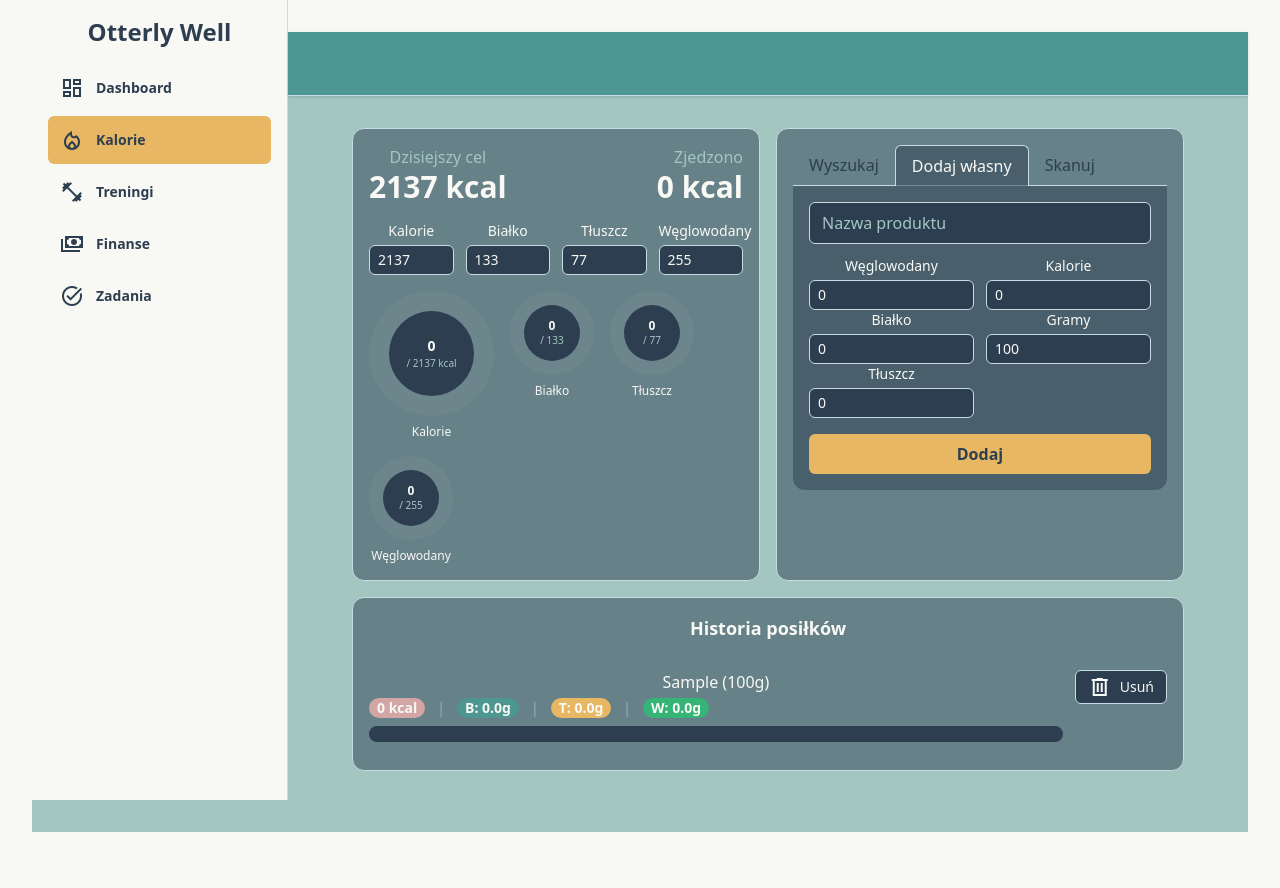
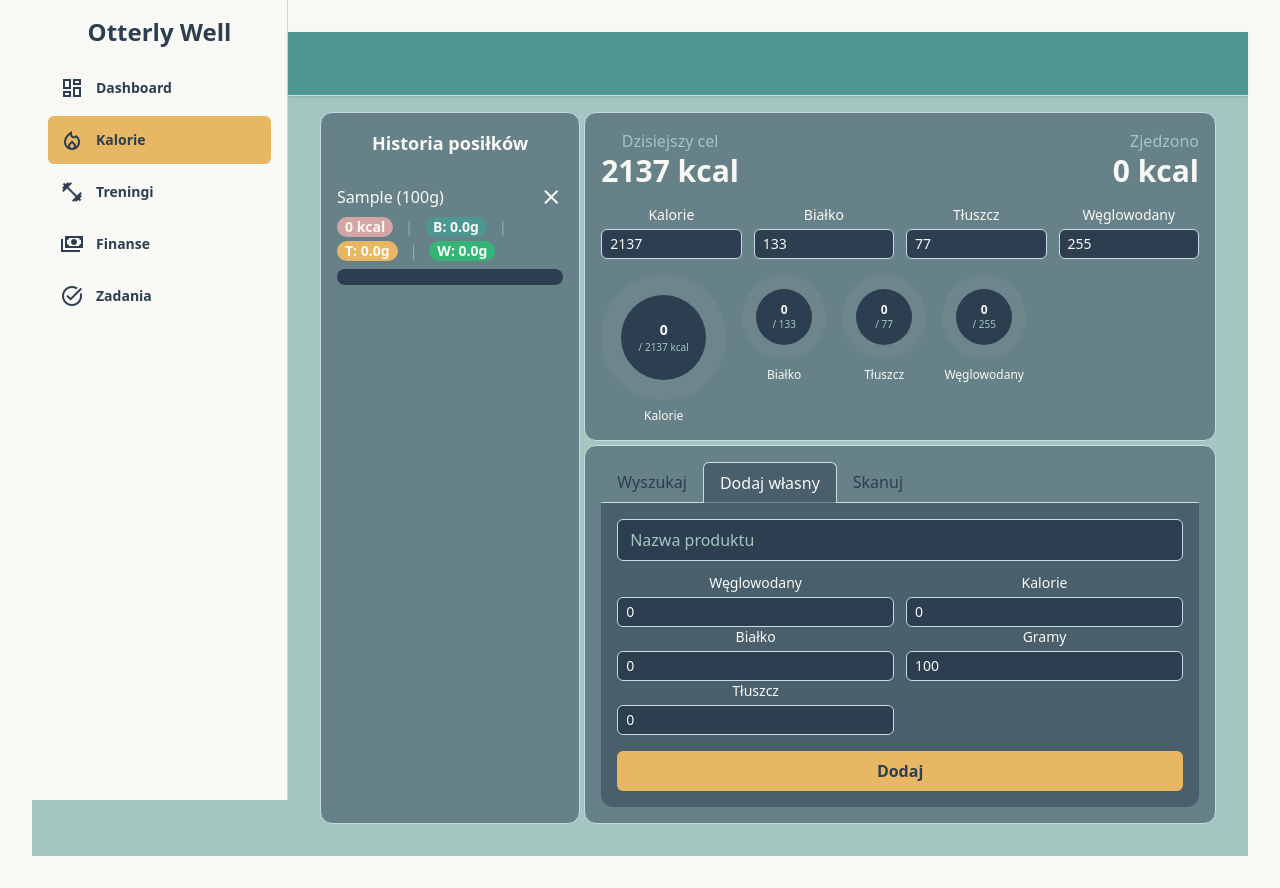
Before and after one commit to czarekmilek/OtterlyWell, a React (Vite) app in the folder otterly-well/: page /calories in a window 1280 px wide. Both pictures are taken after typing "Sample" into the empty fields and a click on the button "Dodaj". Before the commit the page ends 864 px from the top, so only its background shows below. Built offline with nearby package versions, Linux system fonts and the light colour scheme.

Commit message:
Restyled calories module - The entries are a high column now - The goals and adding options are tiles next to entries column - Added custom width for styling narrower screens - Changed delete entry icon - Minor styling fixes

```diff
--- a/otterly-well/src/components/Calories/Calories.tsx
+++ b/otterly-well/src/components/Calories/Calories.tsx
@@ -126,9 +126,11 @@ export default function Calories() {
       initial={{ opacity: 0 }}
       animate={{ opacity: 1 }}
       transition={{ duration: 0.5 }}
-      className="p-4 sm:p-6 lg:p-8"
+      className="py-2 sm:py-4"
     >
-      <section className="mb-4 flex gap-4 lg:flex-row flex-col">
+      <section className="mb-4 flex gap-1 lg:flex-row flex-col">
+        <EntriesList entries={entries} removeEntry={removeEntry} />
+        <div className="gap-1 flex flex-col">
           <Goals
             goalCalories={goalCalories}
             totalCalories={totalCalories}
@@ -140,8 +142,7 @@ export default function Calories() {
             setGoalFat={setGoalFat}
             setGoalCarbs={setGoalCarbs}
           />
-
-        <motion.div className="rounded-xl border border-brand-depth bg-brand-neutral-dark/50 p-4 lg:w-1/2">
+          <motion.div className="rounded-xl border border-brand-depth bg-brand-neutral-dark/50 p-4">
             <div className="flex border-b border-brand-depth">
               <button
                 onClick={() => setActiveTab("search")}
@@ -162,7 +163,6 @@ export default function Calories() {
                 Skanuj
               </button>
             </div>
-
             <AnimatePresence mode="wait">
               {activeTab === "search" ? (
                 <FoodSearch
@@ -183,13 +183,15 @@ export default function Calories() {
                   handleCustomEntrySubmit={handleCustomEntrySubmit}
                 />
               ) : (
-              <BarcodeScanner key="scan" addEntryFromFood={addEntryFromFood} />
+                <BarcodeScanner
+                  key="scan"
+                  addEntryFromFood={addEntryFromFood}
+                />
               )}
             </AnimatePresence>
           </motion.div>
+        </div>
       </section>
-
-      <EntriesList entries={entries} removeEntry={removeEntry} />
     </motion.div>
   );
 }
--- a/otterly-well/src/components/Calories/components/EntriesList.tsx
+++ b/otterly-well/src/components/Calories/components/EntriesList.tsx
@@ -11,7 +11,7 @@ export const EntriesList = ({ entries, removeEntry }: EntriesListProps) => {
   return (
     <motion.section
       layout
-      className="rounded-xl border border-brand-depth bg-brand-neutral-dark/50 p-4"
+      className="rounded-xl border border-brand-depth bg-brand-neutral-dark/50 p-4 max-h-204 overflow-y-auto"
     >
       <h2 className="text-lg font-semibold text-brand-neutral-light mb-2">
         Historia posiłków
@@ -19,10 +19,10 @@ export const EntriesList = ({ entries, removeEntry }: EntriesListProps) => {
 
       {entries.length === 0 ? (
         <p className="mt-4 text-brand-secondary">
-          Nic dziś jeszcze nie dodano. Dodaj pierwszy produkt powyżej.
+          Nic dziś jeszcze nie dodano. Dodaj pierwszy produkt na panelu obok.
         </p>
       ) : (
-        <ul className="mt-4 divide-y divide-brand-depth/5">
+        <ul className="mt-4 divide-y divide-brand-depth/70">
           <AnimatePresence>
             {entries.map((e) => (
               <EntryItem key={e.id} entry={e} removeEntry={removeEntry} />
--- a/otterly-well/src/components/Calories/components/EntryItem.tsx
+++ b/otterly-well/src/components/Calories/components/EntryItem.tsx
@@ -33,9 +33,19 @@ export const EntryItem = ({ entry: e, removeEntry }: EntryItemProps) => {
       >
         {/* Info section */}
         <div className="min-w-0 flex-1">
-          <p className="text-brand-neutral-light">{e.name}</p>
+          <div className="flex justify-between">
+            <p className="text-brand-neutral-light">{e.name}</p>
+            <button
+              onClick={openModal}
+              className="flex sm:w-auto items-center justify-center rounded-md text-sm text-brand-neutral-light
+                       hover:bg-red-800/20 hover:border-red-500/30 hover:text-red-400
+                       transition-colors duration-200 cursor-pointer"
+            >
+              <DeleteIcon className="text-base" />
+            </button>
+          </div>
 
-          <p className="mt-1 flex flex-wrap gap-x-3 gap-y-1 text-sm text-brand-secondary">
+          <p className="mt-2 flex flex-wrap gap-x-3 gap-y-1 text-sm text-brand-secondary">
             <span className="font-semibold bg-brand-accent-3 text-brand-neutral-light px-2 rounded-xl">
               {e.kcal} kcal
             </span>
@@ -62,20 +72,6 @@ export const EntryItem = ({ entry: e, removeEntry }: EntryItemProps) => {
           <div className="mt-2 w-">
             <MacroBar protein={e.protein} fat={e.fat} carbs={e.carbs} />
           </div>
-        </div>
-
-        {/* Button */}
-        <div className="flex-shrink-0 w-full sm:w-auto flex justify-center">
-          <button
-            onClick={openModal}
-            className="flex w-full sm:w-auto items-center justify-center gap-2 rounded-md border border-brand-depth
-                       bg-brand-neutral-dark px-3 py-1 text-sm text-brand-neutral-light
-                       hover:bg-red-800/20 hover:border-red-500/30 hover:text-red-400
-                       transition-colors duration-200 cursor-pointer"
-          >
-            <DeleteIcon className="text-base" />
-            Usuń
-          </button>
         </div>
       </motion.li>
 
--- a/otterly-well/src/components/Calories/components/Goals.tsx
+++ b/otterly-well/src/components/Calories/components/Goals.tsx
@@ -30,7 +30,7 @@ export const Goals = ({
   setGoalCarbs,
 }: GoalsProps) => {
   return (
-    <motion.div className="rounded-xl border border-brand-depth bg-brand-neutral-dark/50 p-4 flex flex-col gap-4 lg:w-1/2">
+    <motion.div className="rounded-xl border border-brand-depth bg-brand-neutral-dark/50 p-4 flex flex-col gap-4">
       <div className="flex items-end justify-between gap-4">
         <div>
           <p className="text-brand-secondary">Dzisiejszy cel</p>
--- a/otterly-well/src/components/Layout/Header/Header.tsx
+++ b/otterly-well/src/components/Layout/Header/Header.tsx
@@ -13,14 +13,14 @@ const Header = ({ onMenuClick }: HeaderProps) => {
       {/* Mobile-only menu button */}
       <button
         type="button"
-        className="-m-2.5 p-2.5 text-brand-neutral-dark lg:hidden"
+        className="-m-2.5 p-2.5 text-brand-neutral-dark xl:hidden"
         onClick={onMenuClick}
       >
         <span className="sr-only">Open sidebar</span>
         <MenuIcon className="h-6 w-6" aria-hidden="true" />
       </button>
 
-      <div className="h-6 w-px bg-brand-depth lg:hidden" aria-hidden="true" />
+      <div className="h-6 w-px bg-brand-depth xl:hidden" aria-hidden="true" />
 
       {/* <div className="flex flex-1 justify-end gap-x-6">
         <div className="flex items-center gap-x-4">
--- a/otterly-well/src/components/Layout/Layout.tsx
+++ b/otterly-well/src/components/Layout/Layout.tsx
@@ -12,7 +12,7 @@ const Layout = ({ children }: LayoutProps) => {
   return (
     <div className="min-h-screen bg-brand-secondary">
       <Sidebar mobileOpen={mobileOpen} setMobileOpen={setMobileOpen} />
-      <div className="lg:pl-64">
+      <div className="xl:pl-64">
         <Header onMenuClick={() => setMobileOpen(true)} />
         <main>
           <div className="px-4 sm:px-6 lg:px-8">{children}</div>
--- a/otterly-well/src/components/Layout/Sidebar/Sidebar.tsx
+++ b/otterly-well/src/components/Layout/Sidebar/Sidebar.tsx
@@ -106,11 +106,11 @@ const Sidebar = ({ mobileOpen, setMobileOpen }: SidebarProps) => {
 
   return (
     <>
-      {/* --- Mobile Sidebar (using Headless UI Dialog) --- */}
+      {/* Mobile sidebar */}
       <Transition show={mobileOpen} as={Fragment}>
         <Dialog
           as="div"
-          className="relative z-40 lg:hidden"
+          className="relative z-40 xl:hidden"
           onClose={setMobileOpen}
         >
           {/* Backdrop */}
@@ -170,8 +170,8 @@ const Sidebar = ({ mobileOpen, setMobileOpen }: SidebarProps) => {
         </Dialog>
       </Transition>
 
-      {/* --- Desktop Sidebar --- */}
-      <aside className="hidden lg:fixed lg:inset-y-0 lg:z-10 lg:flex lg:w-64 lg:flex-col border-r border-brand-depth bg-brand-neutral-light">
+      {/* Desktop sidebar */}
+      <aside className="hidden xl:fixed xl:inset-y-0 xl:z-10 xl:flex xl:w-64 xl:flex-col border-r border-brand-depth bg-brand-neutral-light">
         {sidebarContent}
       </aside>
     </>
--- a/otterly-well/src/components/icons/index.tsx
+++ b/otterly-well/src/components/icons/index.tsx
@@ -35,7 +35,7 @@ export const QrCodeIcon: React.FC<IconProps> = ({ className }) => (
 );
 
 export const DeleteIcon: React.FC<IconProps> = ({ className }) => (
-  <span className={`material-symbols-sharp ${className}`}>delete</span>
+  <span className={`material-symbols-sharp ${className}`}>clear</span>
 );
 
 export const WarningIcon: React.FC<IconProps> = ({ className }) => (
--- /dev/null
+++ b/otterly-well/tailwind.config.js
@@ -0,0 +1,12 @@
+/** @type {import('tailwindcss').Config} */
+export default {
+  content: ["./index.html", "./src/**/*.{js,ts,jsx,tsx}"],
+  theme: {
+    extend: {
+      screens: {
+        xl: "1200px",
+      },
+    },
+  },
+  plugins: [],
+};
```
Lines whose indentation alone changed are shown as unchanged.
